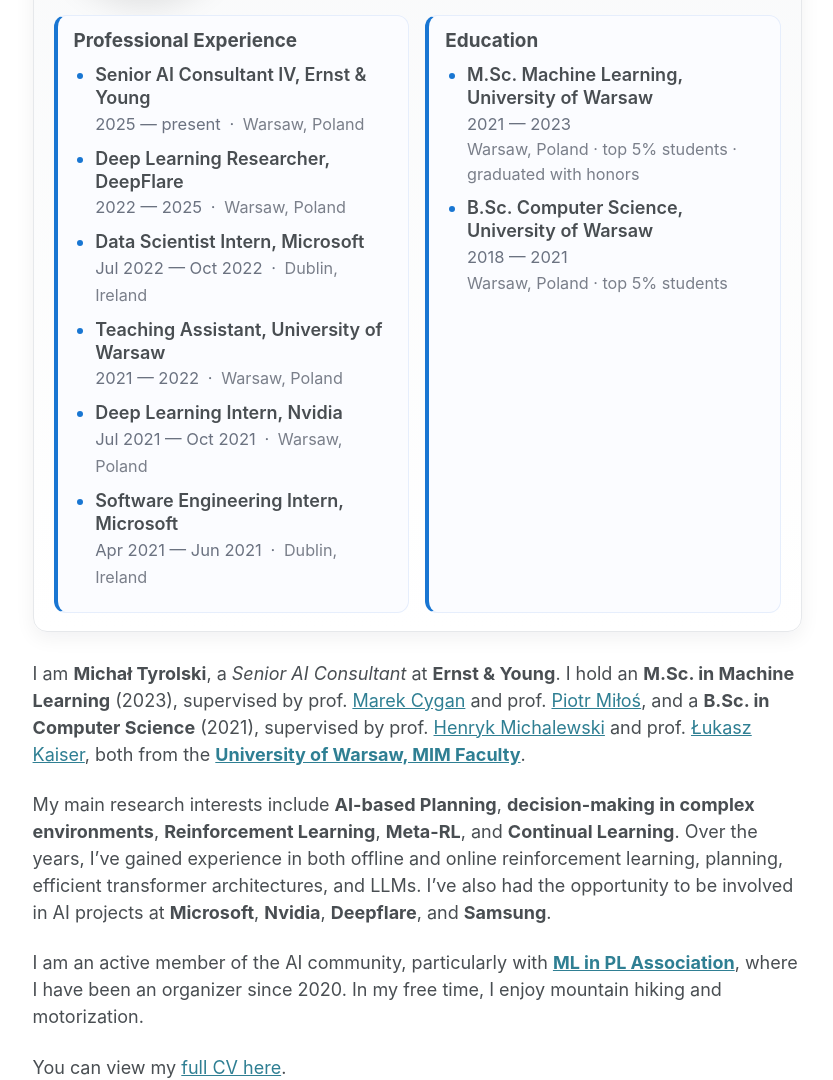
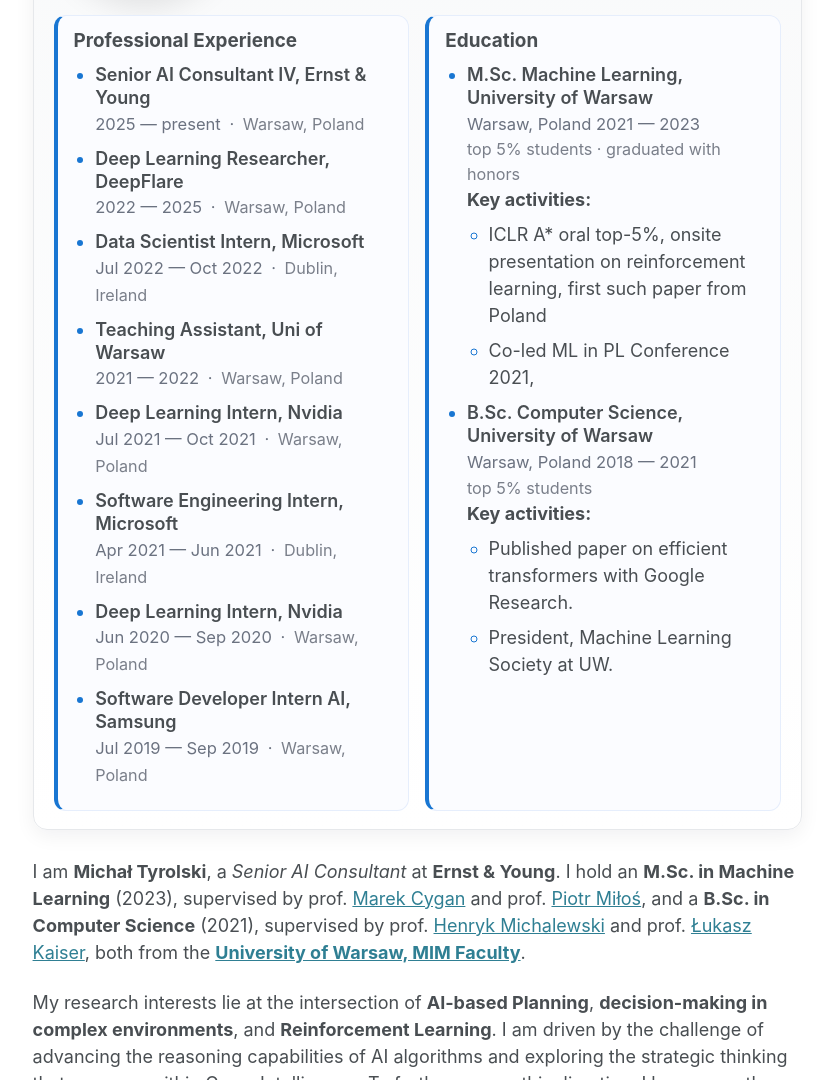
Before and after one commit to mtyrolski/mtyrolski.github.io, a Jekyll site: the page built from _pages/about.md, in a window 1280 px wide and 1400 px high, cut to the strip 320-1400 px from the top of the window. Shown: the whole strip, without its empty margins (249-1082 px from the left). Built offline with Jekyll 4.4.1, drawn with Linux system fonts in a browser that asks for light colours; some of the changed text lies outside the part shown.

Commit message:
Enhanced details of experience (#2)

```diff
--- a/_pages/about.md
+++ b/_pages/about.md
@@ -149,7 +151,7 @@
           <div class="item-subtext">Dublin, Ireland</div>
         </li>
         <li>
-          <div class="item-title">Teaching Assistant, University of Warsaw</div>
+          <div class="item-title">Teaching Assistant, Uni of Warsaw</div>
           <div class="item-date">2021 — 2022</div>
           <div class="item-subtext">Warsaw, Poland</div>
         </li>
@@ -163,6 +165,16 @@
           <div class="item-date">Apr 2021 — Jun 2021</div>
           <div class="item-subtext">Dublin, Ireland</div>
         </li>
+        <li>
+          <div class="item-title">Deep Learning Intern, Nvidia</div>
+          <div class="item-date">Jun 2020 — Sep 2020</div>
+          <div class="item-subtext">Warsaw, Poland</div>
+        </li>
+        <li>
+          <div class="item-title">Software Developer Intern AI, Samsung</div>
+          <div class="item-date">Jul 2019 — Sep 2019</div>
+          <div class="item-subtext">Warsaw, Poland</div>
+        </li>
       </ul>
     </div>
     <div class="info-card">
@@ -170,25 +182,49 @@
       <ul>
         <li>
           <div class="item-title">M.Sc. Machine Learning, University of Warsaw</div>
-          <div class="item-date">2021 — 2023</div>
-          <div class="item-subtext">Warsaw, Poland · top 5% students · graduated with honors</div>
+          <div class="item-date">Warsaw, Poland 2021 — 2023</div>
+          <div class="item-subtext">top 5% students · graduated with honors</div>
+          <div class="key-activities">
+            <strong>Key activities:</strong>
+            <ul>
+              <li>ICLR A* oral top-5%, onsite presentation on reinforcement learning, first such paper from Poland</li>
+              <li>Co-led ML in PL Conference 2021,</li>
+            </ul>
+          </div>
         </li>
         <li>
           <div class="item-title">B.Sc. Computer Science, University of Warsaw</div>
-          <div class="item-date">2018 — 2021</div>
-          <div class="item-subtext">Warsaw, Poland · top 5% students</div>
+          <div class="item-date">Warsaw, Poland 2018 — 2021</div>
+          <div class="item-subtext">top 5% students</div>
+          <div class="key-activities">
+            <strong>Key activities:</strong>
+            <ul>
+              <li>Published paper on efficient transformers with Google Research.</li>
+              <li>President, Machine Learning Society at UW.</li>
+            </ul>
+          </div>
         </li>
       </ul>
     </div>
   </div>
 </div>
 
-
+<!-- Generic Actual Info -->
 I am **Michał Tyrolski**, a *Senior AI Consultant* at **Ernst & Young**. I hold an **M.Sc. in Machine Learning** (2023), supervised by prof. [Marek Cygan](https://scholar.google.com/citations?hl=en&user=df8TSy4AAAAJ) and prof. [Piotr Miłoś](https://www.mimuw.edu.pl/~pmilos/), and a **B.Sc. in Computer Science** (2021), supervised by prof. [Henryk Michalewski](https://www.mimuw.edu.pl/~henrykm/resume.html) and prof. [Łukasz Kaiser](https://scholar.google.com/citations?user=JWmiQR0AAAAJ&hl=en), both from the [**University of Warsaw, MIM Faculty**](https://www.mimuw.edu.pl/en/).
 
-My main research interests include **AI-based Planning**, **decision-making in complex environments**, **Reinforcement Learning**, **Meta-RL**, and **Continual Learning**. Over the years, I’ve gained experience in both offline and online reinforcement learning, planning, efficient transformer architectures, and LLMs. I’ve also had the opportunity to be involved in AI projects at **Microsoft**, **Nvidia**, **Deepflare**, and **Samsung**.
 
-I am an active member of the AI community, particularly with [**ML in PL Association**](https://mlinpl.org/), where I have been an organizer since 2020. In my free time, I enjoy mountain hiking and motorization.
+<!-- Research Interests -->
+My research interests lie at the intersection of **AI-based Planning**, **decision-making in complex environments**, and **Reinforcement Learning**. I am driven by the challenge of advancing the reasoning capabilities of AI algorithms and exploring the strategic thinking that emerges within Game Intelligence. To further pursue this direction, I have recently begun delving in **Meta-RL**, and **Continual Learning** to develop algorithms **capable of solving problem instances** under, broadly speaking, **heavy domain shifts** across different axes.
+
+<!-- Techniczne skille + experience  + doświadczenie przy różnych googlach nie googlach -->
+
+My experience covers the entire AI stack: from low-level C++/CUDA engineering ([NVIDIA Triton Inference Server](https://docs.nvidia.com/deeplearning/triton-inference-server/user-guide/docs/index.html)) and scalable distributed systems ([Microsoft Omex](https://github.com/microsoft/Omex)), through MLOps and ML library development ([CaRL: Deep RL library calibrated for planning and search](https://github.com/mtyrolski/carl)), to advanced research in both industry and academia. I have worked on deep learning methods for vaccine discovery (DeepFlare), 3D computer vision algorithms (Samsung), and built myself fastest model parallelism algorithm at the time for tremendously large NLP models (NVIDIA). I was the first Microsoft Ireland intern to have a paper accepted at [MLADS](https://mymlads.microsoft.com/)  on explainable AI. My bachelor’s thesis with **Google Research** set state-of-the-art benchmarks for [efficient transformers](https://arxiv.org/abs/2110.13711) in long-sequence prediction. While on my master’s thesis, I developed **Adaptive Subgoal Search (AdaSubS)**, a novel search algorithm for efficient reinforcement learning on low computational budgets, presented onsite as an ICLR 2023 top-5% oral paper—the first such achievement from Poland. Most recently, my research on hierarchical search landscapes was awarded **Best Poster at [EEML 2025](https://www.eeml.eu/)**.
+
+
+<!-- Community Contribution -->
+I am an active member of the AI community, particularly within the [**ML in PL Association**](https://mlinpl.org/), a non-profit advancing the machine learning community in Poland and across Central & Eastern Europe. Since 2020, I have served as **Scientific Program Officer** across six annual editions—curating a high-impact invited speaker lineup—and had the honor to be **co-Leader** of the [**ML in PL 2021 Conference**](https://conference2021.mlinpl.org/). In my free time, I enjoy mountain hiking and motorization.
+
+
 
 You can view my [full CV here](../files/cv.pdf).
 
@@ -227,6 +263,37 @@
   color: #c62828;
   box-shadow: 0 0 0 2px #c62828 inset;
 }
+.cite-button {
+    display: inline-block;
+    background: #1976d2;
+    color: #fff;
+    padding: 0.4em 1em;
+    border-radius: 5px;
+    text-decoration: none;
+    font-weight: 600;
+    margin: 0.5em 0;
+    cursor: pointer;
+    transition: background 0.2s, box-shadow 0.2s;
+  }
+  .cite-button:hover {
+    background: #1256a1;
+    box-shadow: 0 2px 8px rgba(25, 118, 210, 0.2);
+  }
+  .citation-details {
+    margin-top: 0.4em;
+  }
+  .citation-details[open] > .cite-button {
+    background: #1256a1;
+  }
+  .citation-box {
+    background: #f8f9fa;
+    border: 1px solid #e0e0e0;
+    padding: 1em;
+    border-radius: 8px;
+    margin-top: 0.6em;
+    font-family: monospace;
+    white-space: pre-wrap;
+  }
 </style>
 
 <div style="display: flex; flex-direction: column; gap: 1.5rem; max-width: 1500px; margin: 0 auto;">
@@ -248,6 +315,12 @@
         <a href="{{ publication.colaburl }}" class="paper-link">Colab</a>
       {% endif %}
       {% if publication.excerpt %}<br>{{ publication.excerpt }}{% endif %}
+      {% if publication.citation %}
+        <details class="citation-details" id="cite-{{ publication.title | slugify }}">
+          <summary class="cite-button" style="list-style:none;">Cite</summary>
+          <div class="citation-box">{{ publication.citation }}</div>
+        </details>
+      {% endif %}
     </div>
     <div style="width: 290px; height: 290px; margin-left: 2.5rem; background: #fafbfc; border-radius: 12px; display: flex; align-items: center; justify-content: center; overflow: hidden;">
       {% if publication.image %}
@@ -273,6 +346,12 @@
         <a href="{{ paper.paperurl }}" class="paper-link">Paper</a>
       {% endif %}
       {% if paper.excerpt %}<br>{{ paper.excerpt }}{% endif %}
+      {% if paper.citation %}
+        <details class="citation-details" id="cite-{{ paper.title | slugify }}">
+          <summary class="cite-button" style="list-style:none;">Cite</summary>
+          <div class="citation-box">{{ paper.citation }}</div>
+        </details>
+      {% endif %}
     </div>
     <div style="width: 260px; height: 260px; margin-left: 2.5rem; background: #fafbfc; border-radius: 12px; display: flex; align-items: center; justify-content: center; overflow: hidden;">
       {% if paper.image %}
```
Also changed, not shown: other parts of _pages/about.md (+2 -0 lines), _other_papers/enhancing_antigenic_peptide_discovery.md (+2 -2 lines), _other_papers/mlads_explainable_ml.md (+1 -1 lines), _publications/adaptive_subgoal_search.md (+2 -2 lines), _publications/hierarchical_transformers.md (+2 -2 lines), _publications/what_matters_hierarchical_search.md (+2 -2 lines).
